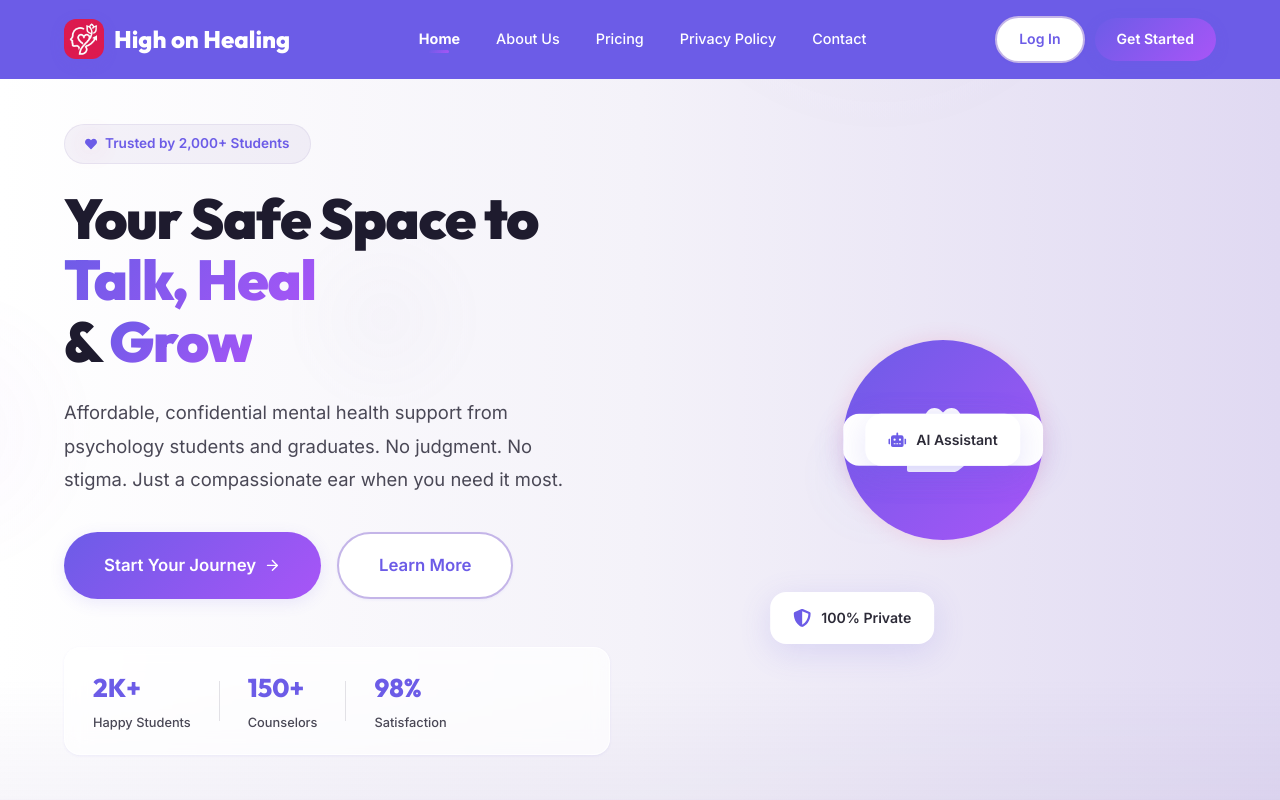
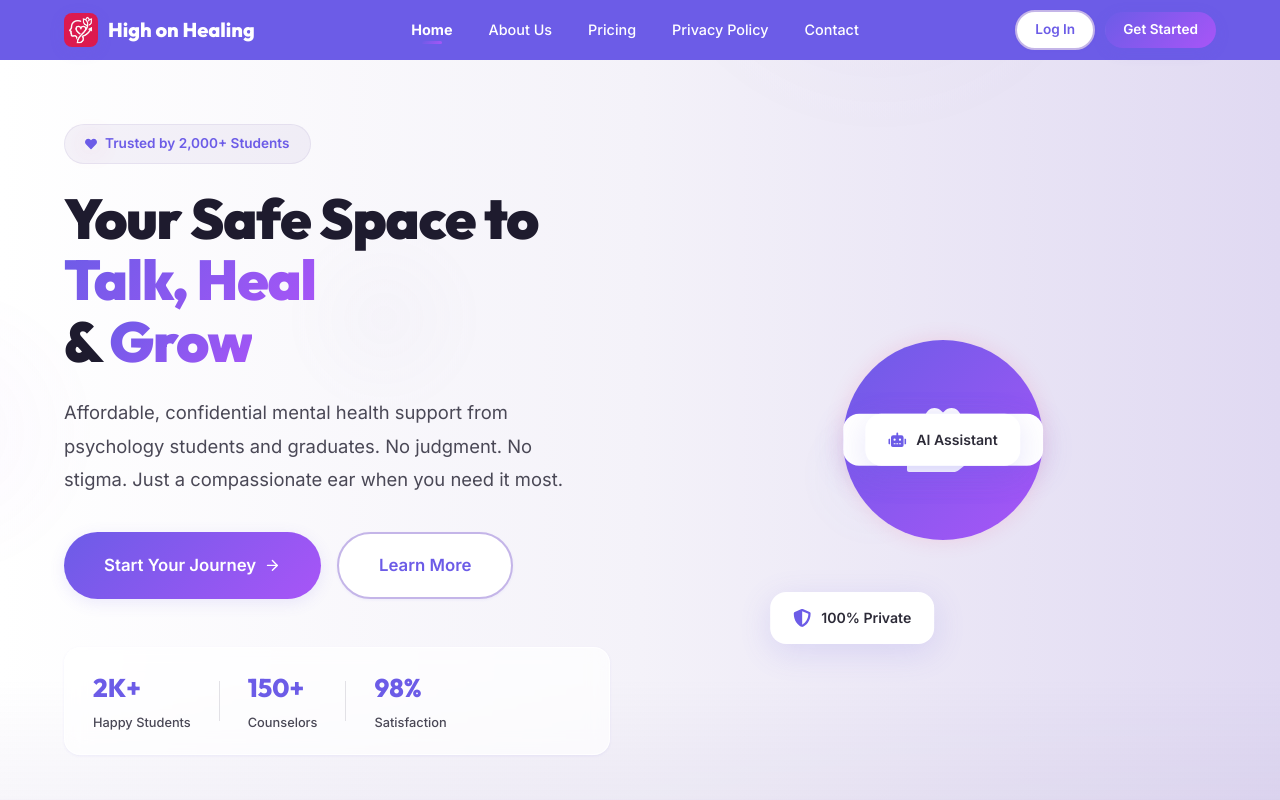
Before and after one commit to Shaheerali66/Mindcare, a React (Vite) app: page / in a window 1280 px wide. Shown: the top 800 px of the page. Built offline with nearby package versions, Linux system fonts and the light colour scheme.

Commit message:
UI: Compact Navbar design with reduced padding and smaller elements

```diff
--- a/src/components/Navbar.css
+++ b/src/components/Navbar.css
@@ -4,7 +4,7 @@
   left: 0;
   right: 0;
   z-index: 1000;
-  padding: 16px 0;
+  padding: 10px 0;
   transition: all var(--transition-normal);
   background: var(--purple-dark);
 }
@@ -15,7 +15,7 @@
   -webkit-backdrop-filter: blur(20px);
   border-bottom: 1px solid rgba(255, 255, 255, 0.1);
   box-shadow: 0 4px 30px rgba(0, 0, 0, 0.1);
-  padding: 10px 0;
+  padding: 6px 0;
 }
 
 .navbar__container {
@@ -47,9 +47,9 @@
 }
 
 .navbar__logo-img {
-  width: 40px;
-  height: 40px;
-  border-radius: var(--radius-md);
+  width: 34px;
+  height: 34px;
+  border-radius: var(--radius-sm);
   object-fit: cover;
   box-shadow: var(--shadow-md);
   transition: transform var(--transition-fast);
@@ -62,7 +62,7 @@
 
 .navbar__logo-text {
   font-family: 'Outfit', sans-serif;
-  font-size: 1.5rem;
+  font-size: 1.25rem;
   font-weight: 800;
   color: var(--white);
 }
@@ -119,13 +119,13 @@
 }
 
 .navbar__login-btn {
-  padding: 10px 22px;
-  font-size: 0.88rem;
+  padding: 7px 18px;
+  font-size: 0.85rem;
 }
 
 .navbar__signup-btn {
-  padding: 10px 22px;
-  font-size: 0.88rem;
+  padding: 7px 18px;
+  font-size: 0.85rem;
 }
 
 /* Hamburger */
```
